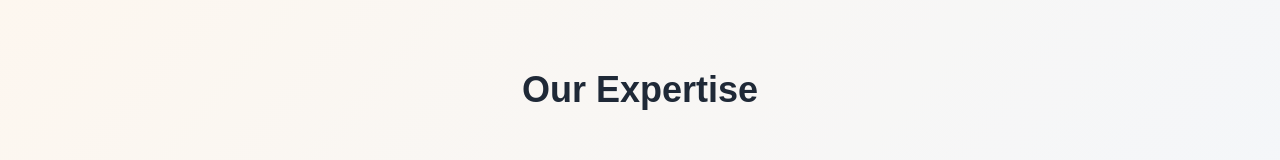
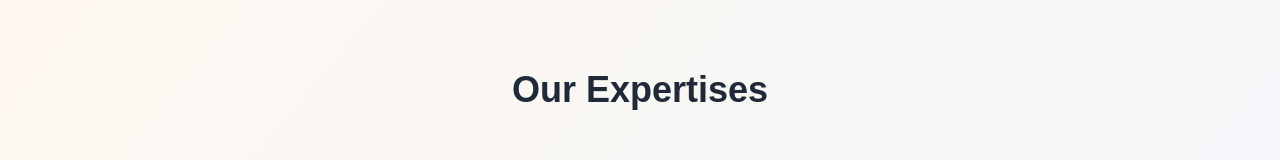
Before and after one commit to BrandonKambasha/gitProject3, a Next.js app: page / in a window 1280 px wide. Shown: the part 461-621 px from the top of the page. Built offline with nearby package versions, Linux system fonts and the light colour scheme.

Commit message:
Expertises

```diff
--- a/src/app/page.tsx
+++ b/src/app/page.tsx
@@ -18,7 +18,7 @@ export default function Home() {
         </section>
 
         <section className="container mx-auto px-4 py-20">
-          <h2 className="text-4xl font-bold text-center mb-16 text-gray-800">Our Expertise</h2>
+          <h2 className="text-4xl font-bold text-center mb-16 text-gray-800">Our Expertises</h2>
           <div className="grid grid-cols-1 md:grid-cols-3 gap-8">
             {[
               { icon: StarIcon, title: "Reg 44 Visits", description: "Expert Regulation 44 visits to residential children's homes" },
```
